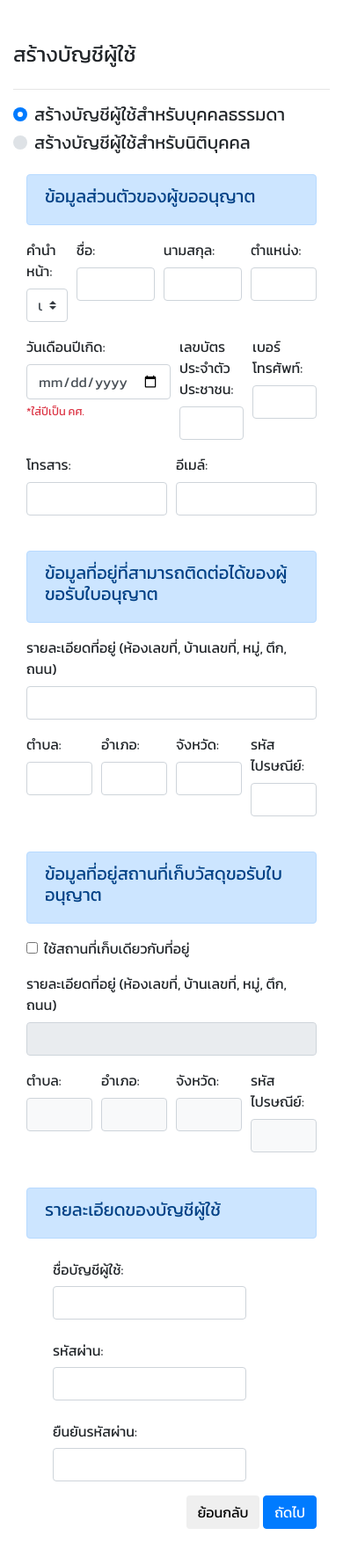
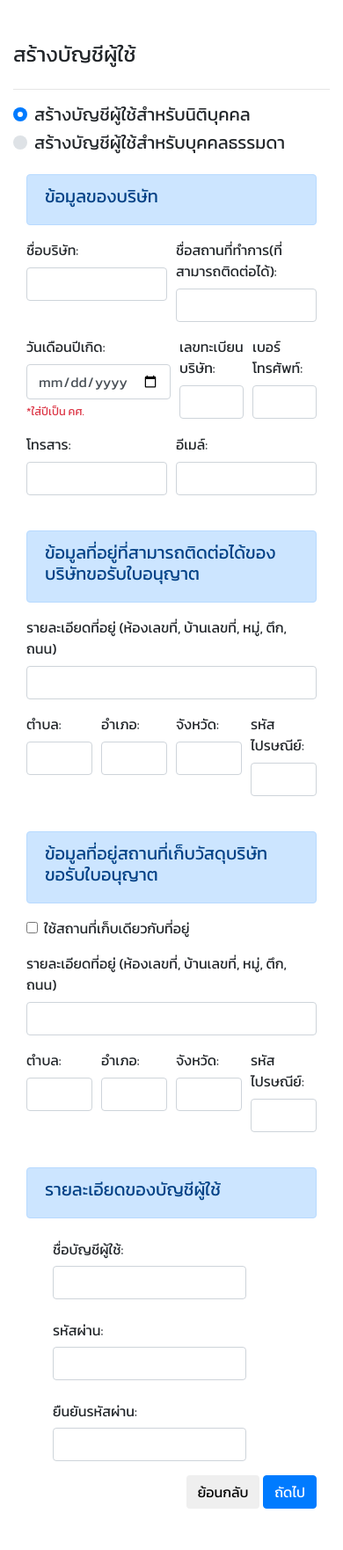
Before and after one commit to PChanawut/cs401, a PHP site: page /register in a window 390 px wide. Shown: the whole page at 88% size. After the commit the page ends 1715 px from the top, so only its background shows below. Run offline with PHP 8.4, Linux system fonts and the light colour scheme.

Commit message:
finish register company and person

```diff
--- a/component/main_register_company.php
+++ b/component/main_register_company.php
@@ -1,144 +1,134 @@
 <!-- page's company -->
-<!-- <div class="alert alert-primary" role="alert">
+<div class="alert alert-primary" role="alert">
     <h5>ข้อมูลของบริษัท</h5>
 </div>
 
+<form id='company_register' method="post">
     <div class="form-row">
-    <div class="form-group col-8">
-        <label for="inputPassword4">ชื่อบริษัทหรือชื่อสถานที่ทำการ(ที่สามารถติดต่อได้):</label>
-        <input type="password" class="form-control" id="inputPassword4">
+        <div class="form-group col">
+            <label for="company_name">ชื่อบริษัท:</label>
+            <input type="text" class="form-control" id="company_name">
         </div>
-    <div class="form-group col-4">
-        <label for="inputPassword4">จดทะเบียนวันที่:</label>
-        <input type="password" class="form-control" id="inputPassword4">
-    </div>
-</div>
-<div class="form-row">
-    <div class="form-group col-3">
-        <label for="inputAddress">เลขทะเบียนบริษัท:</label>
-        <input type="text" class="form-control" id="inputAddress" placeholder="เลขทะเบียนบริษัท">
-    </div>
-    <div class="form-group col-4">
-        <label for="inputAddress">เบอร์โทรศัพท์:</label>
-        <input type="text" class="form-control" id="inputAddress" placeholder="เบอร์โทรศัพท์">
-    </div>
-    <div class="form-group col-5">
-        <label for="inputAddress">E-mail:</label>
-        <input type="text" class="form-control" id="inputAddress" placeholder="E-mail">
+        <div class="form-group col">
+            <label for="company_office_name">ชื่อสถานที่ทำการ(ที่สามารถติดต่อได้):</label>
+            <input type="text" class="form-control" id="company_office_name">
         </div>
     </div>
     <div class="form-row">
         <div class="form-group col">
-        <label for="inputAddress2">เลขที่:</label>
-        <input type="text" class="form-control" id="inputAddress2" placeholder="Apartment, studio, or floor">
+            <label for="company_date_enroll">วันเดือนปีเกิด:</label>
+            <input type="date" aria-describedby="dateHelp" id="company_date_enroll" class="form-control">
+            <small id="dateHelp" class="form-text text-danger">*ใส่ปีเป็น คศ.</small>
         </div>
-    <div class="form-group col-3">
-        <label for="inputAddress2">หมู่ที่:</label>
-        <input type="text" class="form-control" id="inputAddress2" placeholder="Apartment, studio, or floor">
+        <div class="form-group col">
+            <label for="company_enrollno">เลขทะเบียนบริษัท:</label>
+            <input type="text" class="form-control" id="company_enrollno">
         </div>
-    <div class="form-group col-3">
-        <label for="inputAddress2">ถนน:</label>
-        <input type="text" class="form-control" id="inputAddress2" placeholder="Apartment, studio, or floor">
+        <div class="form-group col">
+            <label for="company_phone">เบอร์โทรศัพท์:</label>
+            <input type="text" class="form-control" id="company_phone">
         </div>
-    <div class="form-group col-3">
-        <label for="inputAddress2">ตำบล:</label>
-        <input type="text" class="form-control" id="inputAddress2" placeholder="Apartment, studio, or floor">
+        <div class="form-group col">
+            <label for="company_fax">โทรสาร:</label>
+            <input type="text" class="form-control" id="company_fax">
         </div>
-</div>
-<div class="form-row">
-    <div class="form-group col-md-6">
-        <label for="inputState">อำเภอ:</label>
-        <select id="inputState" class="form-control">
-            <option selected>Choose...</option>
-            <option>...</option>
-        </select>
-    </div>
-    <div class="form-group col-md-4">
-        <label for="inputState">จังหวัด:</label>
-        <select id="inputState" class="form-control">
-            <option selected>Choose...</option>
-            <option>...</option>
-        </select>
-    </div>
-    <div class="form-group col-md-2">
-        <label for="inputZip">รหัสไปรษณีย์:</label>
-        <input type="text" class="form-control" id="inputZip">
+        <div class="form-group col">
+            <label for="company_email">อีเมล์:</label>
+            <input type="text" class="form-control" id="company_email">
         </div>
     </div>
     <br>
 
+    <!-- ที่อยู่อาศัย -->
     <div class="alert alert-primary" role="alert">
-    <h5>ข้อมูลที่อยู่ในการจัดเก็บหรือใช้งานวัตถุ</h5>
+        <h5>ข้อมูลที่อยู่ที่สามารถติดต่อได้ของบริษัทขอรับใบอนุญาต</h5>
     </div>
     <div class="form-row">
         <div class="form-group col">
-        <label for="inputAddress2">ชื่อสถานที่จัดเก็บวัตถุ:</label>
-        <input type="text" class="form-control" id="inputAddress2" placeholder="Apartment, studio, or floor">
+            <label for="company_address">รายละเอียดที่อยู่ (ห้องเลขที่, บ้านเลขที่, หมู่, ตึก, ถนน)</label>
+            <input type="text" class="form-control" id="company_address">
         </div>
     </div>
     <div class="form-row">
         <div class="form-group col">
-        <label for="inputAddress2">เลขที่:</label>
-        <input type="text" class="form-control" id="inputAddress2" placeholder="Apartment, studio, or floor">
+            <label for="company_district">ตำบล:</label>
+            <input type="text" class="form-control" id="company_district">
         </div>
-    <div class="form-group col-3">
-        <label for="inputAddress2">หมู่ที่:</label>
-        <input type="text" class="form-control" id="inputAddress2" placeholder="Apartment, studio, or floor">
+        <div class="form-group col">
+            <label for="company_amphoe">อำเภอ:</label>
+            <input type="text" class="form-control" id="company_amphoe">
         </div>
-    <div class="form-group col-3">
-        <label for="inputAddress2">ถนน:</label>
-        <input type="text" class="form-control" id="inputAddress2" placeholder="Apartment, studio, or floor">
+        <div class="form-group col">
+            <label for="company_province">จังหวัด:</label>
+            <input type="text" class="form-control" id="company_province">
         </div>
-    <div class="form-group col-3">
-        <label for="inputAddress2">ตำบล:</label>
-        <input type="text" class="form-control" id="inputAddress2" placeholder="Apartment, studio, or floor">
+        <div class="form-group col">
+            <label for="company_zipcode">รหัสไปรษณีย์:</label>
+            <input type="text" class="form-control" id="company_zipcode">
+        </div>
+    </div>
+    <br>
+    <!-- สถานที่เก็บ -->
+    <div class="alert alert-primary" role="alert">
+        <h5>ข้อมูลที่อยู่สถานที่เก็บวัสดุบริษัทขอรับใบอนุญาต</h5>
+    </div>
+    <div class="form-check">
+        <input type="checkbox" class="form-check-input" id="check-address-storage-company">
+        <label class="form-check-label mb-3" for="check-address-storage-company">ใช้สถานที่เก็บเดียวกับที่อยู่</label>
+    </div>
+    <div class="form-row">
+        <div class="form-group col">
+            <label for="company_storage_address">รายละเอียดที่อยู่ (ห้องเลขที่, บ้านเลขที่, หมู่, ตึก, ถนน)</label>
+            <input type="text" class="form-control" id="company_storage_address">
         </div>
     </div>
     <div class="form-row">
-    <div class="form-group col-md-6">
-        <label for="inputState">อำเภอ:</label>
-        <select id="inputState" class="form-control">
-            <option selected>Choose...</option>
-            <option>...</option>
-        </select>
+        <div class="form-group col">
+            <label for="company_storage_district">ตำบล:</label>
+            <input type="text" class="form-control" id="company_storage_district">
         </div>
-    <div class="form-group col-md-4">
-        <label for="inputState">จังหวัด:</label>
-        <select id="inputState" class="form-control">
-            <option selected>Choose...</option>
-            <option>...</option>
-        </select>
+        <div class="form-group col">
+            <label for="company_storage_amphoe">อำเภอ:</label>
+            <input type="text" class="form-control" id="company_storage_amphoe">
         </div>
-    <div class="form-group col-md-2">
-        <label for="inputZip">รหัสไปรษณีย์:</label>
-        <input type="text" class="form-control" id="inputZip">
+        <div class="form-group col">
+            <label for="company_storage_province">จังหวัด:</label>
+            <input type="text" class="form-control" id="company_storage_province">
+        </div>
+        <div class="form-group col">
+            <label for="company_storage_zipcode">รหัสไปรษณีย์:</label>
+            <input type="text" class="form-control" id="company_storage_zipcode">
         </div>
     </div>
-<div class="mb-5">
-    <button type="submit" class="btn btn-primary">ถัดไป</button>
-</div>
+    <br>
+    <!-- username password -->
     <div class="alert alert-primary" role="alert">
         <h5>รายละเอียดของบัญชีผู้ใช้</h5>
     </div>
-    <div class="form-row">
-        <div class="form-group col">
-            <i style='font-size:34px' class="glyphicon glyphicon-user"></i>
-            <br>
-            <br>
-            <div class="form-row">
-                <div class="form-grou col-4">
-                    <label for="inputAddress2">ชื่อบัญชีผู้ใช้:</label>
-                    <input type="text" class="form-control" id="inputAddress2" placeholder="ชื่อบัญชีผู้ใช้">
+    <div class="container">
+        <div class='col-10'>
+            <div class="form-group row justify-content-md-center">
+                <label for="company_username" class="col-sm-2 col-form-label">ชื่อบัญชีผู้ใช้:</label>
+                <div class="col-sm-5">
+                    <input type="text" class="form-control" id="company_username">
                 </div>
-                <div class="form-group col-4">
-                    <label for="inputAddress2">รหัสผ่าน:</label>
-                    <input type="text" class="form-control" id="inputAddress2" placeholder="รหัสผ่าน">
             </div>
-                <div class="form-group col-4">
-                    <label for="inputAddress2">ยืนยันรหัสผ่าน:</label>
-                    <input type="text" class="form-control" id="inputAddress2" placeholder="ยืนยันรหัสผ่าน">
+            <div class="form-group row justify-content-md-center">
+                <label for="company_password" class="col-sm-2 col-form-label">รหัสผ่าน:</label>
+                <div class="col-sm-5">
+                    <input type="password" class="form-control" id="company_password">
+                </div>
+            </div>
+            <div class="form-group row justify-content-md-center">
+                <label for="company_repassword" class="col-sm-2 col-form-label">ยืนยันรหัสผ่าน:</label>
+                <div class="col-sm-5">
+                    <input type="password" class="form-control" id="company_repassword">
                 </div>
             </div>
         </div>
     </div>
-<button type="submit" class="btn btn-primary">ถัดไป</button> -->
+    <div id="nextBack" class="mb-4" style="float:right;">
+        <button onclick='document.location.href="./";' type="button" class="btn">ย้อนกลับ</button>
+        <button class="btn btn-primary" type="submit">ถัดไป</button>
+    </div>
+</form>
--- a/component/main_register_person.php
+++ b/component/main_register_person.php
@@ -90,25 +90,25 @@
     <div class="form-row">
         <div class="form-group col">
             <label for="person_storage_address">รายละเอียดที่อยู่ (ห้องเลขที่, บ้านเลขที่, หมู่, ตึก, ถนน)</label>
-            <input type="text" class="form-control" id="person_storage_address" disabled>
+            <input type="text" class="form-control" id="person_storage_address">
         </div>
     </div>
     <div class="form-row">
         <div class="form-group col">
             <label for="person_storage_district">ตำบล:</label>
-            <input type="text" class="form-control" id="person_storage_district" disabled>
+            <input type="text" class="form-control" id="person_storage_district">
         </div>
         <div class="form-group col">
             <label for="person_storage_amphoe">อำเภอ:</label>
-            <input type="text" class="form-control" id="person_storage_amphoe" disabled>
+            <input type="text" class="form-control" id="person_storage_amphoe">
         </div>
         <div class="form-group col">
             <label for="person_storage_province">จังหวัด:</label>
-            <input type="text" class="form-control" id="person_storage_province" disabled>
+            <input type="text" class="form-control" id="person_storage_province">
         </div>
         <div class="form-group col">
             <label for="person_storage_zipcode">รหัสไปรษณีย์:</label>
-            <input type="text" class="form-control" id="person_storage_zipcode" disabled>
+            <input type="text" class="form-control" id="person_storage_zipcode">
         </div>
     </div>
     <br>
--- a/php/php_register.php
+++ b/php/php_register.php
@@ -60,6 +60,7 @@
         $response['success'] = true;
         mysqli_commit($conn);
     }
+    $response['success'] = true;
     echo json_encode($response);
     mysqli_close($conn);
 ?>
--- a/register.php
+++ b/register.php
@@ -16,23 +16,22 @@
         </div>
         <hr>
         <div class="custom-control custom-radio custom-control-inline col-sm">
-            <input type="radio" id="type-person" name="radio-check-register" class="custom-control-input" checked>
+            <input type="radio" id="type-company" name="radio-check-register" class="custom-control-input" checked>
+            <label class="custom-control-label" for="type-company">
+                <h5>สร้างบัญชีผู้ใช้สำหรับนิติบุคคล</h5>
+            </label>
+        </div>
+        <div class="custom-control custom-radio custom-control-inline col-sm mb-3">
+            <input type="radio" id="type-person" name="radio-check-register" class="custom-control-input">
             <label class="custom-control-label" for="type-person">
                 <h5>สร้างบัญชีผู้ใช้สำหรับบุคคลธรรมดา</h5>
             </label>
         </div>
-        <div class="custom-control custom-radio custom-control-inline col-sm mb-3">
-            <input type="radio" id="type-company" name="radio-check-register" class="custom-control-input">
-            <label class="custom-control-label" for="type-company">
-                <h5>สร้างบัญชีผู้ใช้สำหรับนิติบุคคล</h5>
-            </label>
-        </div>
-
         <div class="container">
-            <div id='main_register_person'>
+            <div id='main_register_person' style="display: none;">
                 <?php include 'component/main_register_person.php' ?>
             </div>
-            <div id='main_register_company' style="display: none;">
+            <div id='main_register_company'>
                 <?php include 'component/main_register_company.php' ?>
             </div>
         </div>
```
Also changed, not shown: js/js_register.js (+124 -20 lines). Lines whose indentation alone changed are shown as unchanged.
